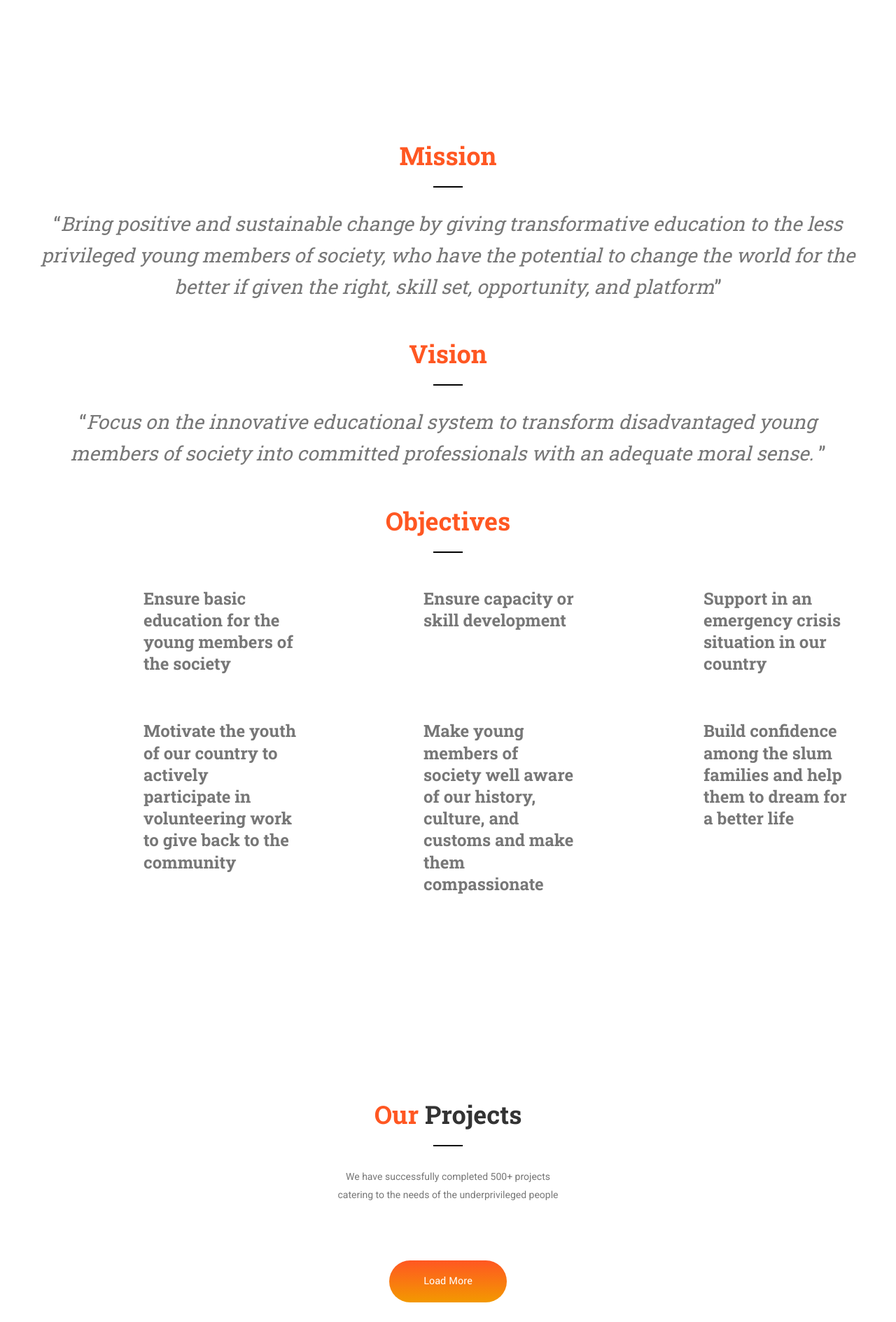
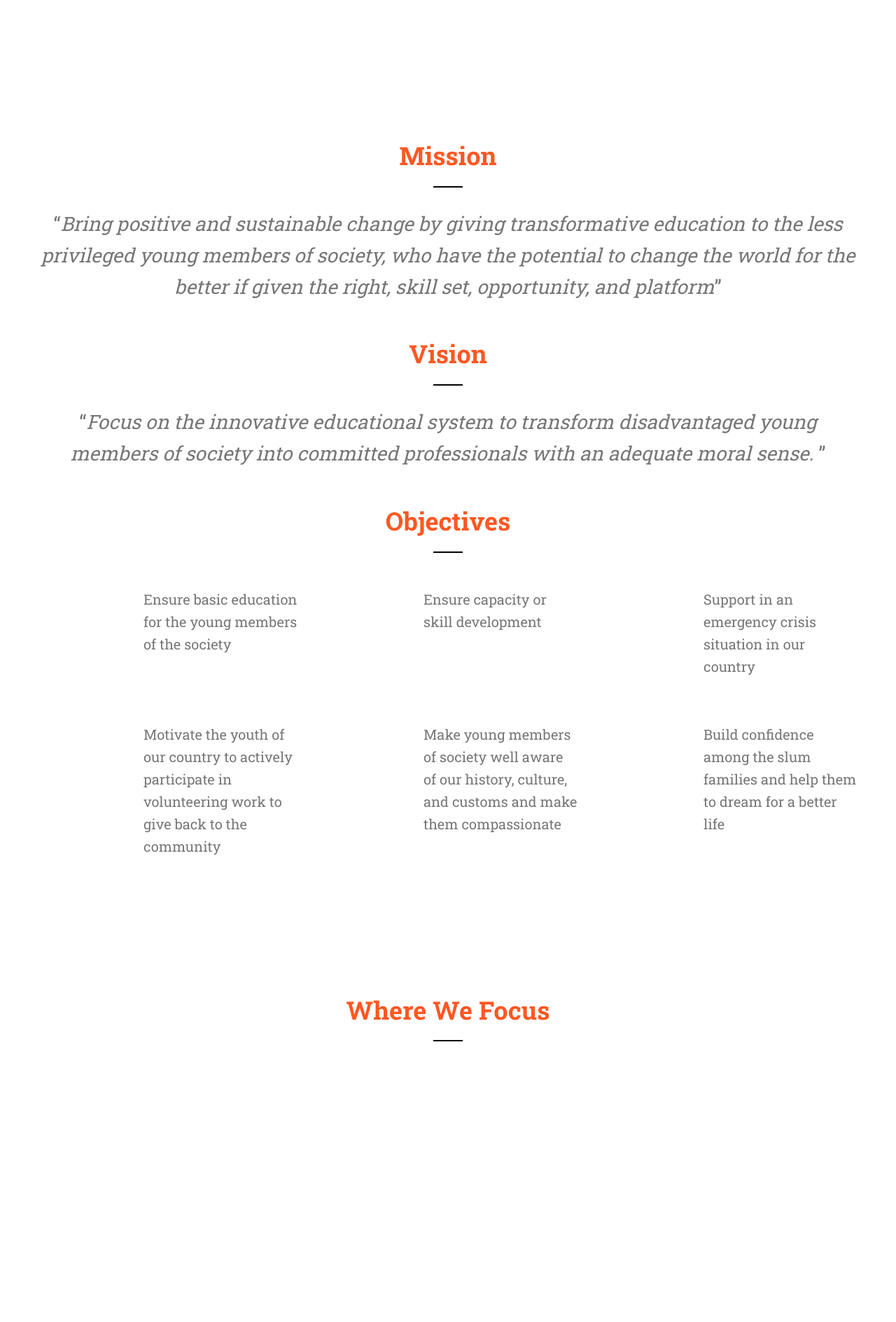
Before and after one commit to KSMubasshir/hashimukh, a Django app: page / in a window 1280 px wide. Shown: the part 1511-3400 px from the top of the page at 70% size. Run offline with Django 4.2, Linux system fonts and the light colour scheme; data that the repository does not hold is empty; some libraries are stand-ins or nearby versions; some web fonts are replaced; grey boxes are pictures that could not be loaded.

Commit message:
where we focus init

```diff
--- a/hashimukh/admin.py
+++ b/hashimukh/admin.py
@@ -1,10 +1,11 @@
 from django.contrib import admin
 
 # Register your models here.
-from .models import News, Project
+from .models import News, Project, Focus
 
 admin.site.register(News)
 admin.site.register(Project)
+admin.site.register(Focus)
 
 
 class AuthorAdmin(admin.ModelAdmin):
--- a/hashimukh/views.py
+++ b/hashimukh/views.py
@@ -2,16 +2,18 @@ from django.http import HttpResponse
 from django.shortcuts import render
 from django.template import loader
 from django.views.generic.edit import CreateView
-from .models import News, Project
+from .models import News, Project, Focus
 
 
 def index(request):
     template = loader.get_template('home/index.html')
     all_news_list = News.objects.all()
     all_project_list = Project.objects.all()
+    all_focus_list = Focus.objects.all()
     context = {
         'all_news_list': all_news_list,
-        'all_project_list': all_project_list
+        'all_project_list': all_project_list,
+        'all_focus_list': all_focus_list
     }
     return HttpResponse(template.render(context, request))
 
--- a/templates/home/index.html
+++ b/templates/home/index.html
@@ -21,6 +21,102 @@
     <!-- Responsive -->
     <meta http-equiv="X-UA-Compatible" content="IE=edge">
     <meta name="viewport" content="width=device-width, initial-scale=1.0, maximum-scale=1.0, user-scalable=0">
+    <style>
+
+        /*************** home page slide ***************/
+        .homepage-slide {
+            width: 100%;
+            min-height: 390px;
+        }
+
+        .homepage-slide-container {
+            overflow: hidden;
+            width: 100%;
+            min-height: 390px;
+            position: relative;
+        }
+
+
+        .homepage-slide-container::after {
+            content: "";
+            width: 50px;
+            height: 50px;
+            border-left: 80px solid transparent;
+            border-right: 80px solid transparent;
+            border-top: 50px solid #fff;
+            position: absolute;
+            z-index: 200;
+            left: 50%;
+            top: 0;
+            transform: translate(-50%, 0%);
+        }
+
+
+        .homepage-slide-content {
+            width: 25%;
+            float: left;
+            min-height: 390px;
+            overflow: hidden;
+            position: relative;
+        }
+
+
+        .background-slide-image {
+            width: 100%;
+            height: 390px;
+            position: absolute;
+            z-index: 10;
+            filter: grayscale(100%);
+        }
+
+
+        .homepage-slide-content:hover .home-slide-overly {
+            background-color: rgba(0, 0, 0, 0.2);
+        }
+
+        .homepage-slide-content:hover .background-slide-image {
+            filter: grayscale(0%);
+        }
+
+
+        .home-slide-overly {
+            width: 100%;
+            height: 390px;
+            position: absolute;
+            z-index: 20;
+            background-color: rgba(0, 0, 0, 0.7);
+            transition: all 0.5s ease 0s;
+        }
+
+
+        .home-slide-overly img {
+            position: absolute;
+            left: 50%;
+            transform: translate(-50%, 0%);
+            bottom: 20%;
+        }
+
+
+        .home-slide-overly h4 {
+            position: absolute;
+            bottom: 55%;
+            text-align: center;
+            display: block;
+            width: 100%;
+            font-size: 22px;
+            color: white;
+        }
+
+        .slider-home-image:hover .home-slide-overly {
+            left: 0;
+            width: 100%;
+            transition: all 0.5s ease 0s;
+        }
+
+        .custom-link:hover {
+            background-color: #0A81EC !important;
+        }
+    </style>
 
     <!--[if lt IE 9]>
 {#    <script src="https://cdnjs.cloudflare.com/ajax/libs/html5shiv/3.7.3/html5shiv.js"></script>#}
@@ -108,13 +204,13 @@
                                 <ul class="navigation clearfix">
                                     <li class="current"><a href="{% url 'index' %}">Home</a></li>
                                     <li class="dropdown">
-                                        <a href="#">Projects</a>
+                                        <a href="#">Where We Focus</a>
                                         <ul>
-                                            {% for project in all_project_list %}
+                                            {% for focus in all_focus_list %}
                                                 <li>
                                                     <div class="card">
-                                                        <a href={% url 'project' project.project_id %}>
-                                                            {{ project.project_title }}
+                                                        <a href="#">
+                                                            {{ focus.focus_title }}
                                                         </a>
                                                     </div>
                                                 </li>
@@ -196,14 +292,14 @@
                             <ul class="navigation clearfix">
                                 <li class="current"><a href="{% url 'index' %}">Home</a></li>
                                 <li class="dropdown">
-                                    <a href="#">Projects</a>
+                                    <a href="#">Where We Focus</a>
                                     <ul>
-                                        {% for project in all_project_list %}
+                                        {% for focus in all_focus_list %}
                                             <li>
                                                 <div class="card">
                                                     <div class="text">
-                                                        <a href={% url 'project' project.project_id %}>
-                                                            {{ project.project_title }}
+                                                        <a href="#">
+                                                            {{ focus.focus_title }}
                                                         </a>
                                                     </div>
                                                 </div>
@@ -342,7 +438,7 @@
                         <div class="icon-box">
                             <span class="icon flaticon-book"></span>
                         </div>
-                        <h3>Ensure basic education for the young members of the society</h3>
+                        <h5>Ensure basic education for the young members of the society</h5>
                     </div>
                 </div>
 
@@ -353,7 +449,7 @@
                         <div class="icon-box">
                             <span class="icon flaticon-award"></span>
                         </div>
-                        <h3>Ensure capacity or skill development</h3>
+                        <h5>Ensure capacity or skill development</h5>
                     </div>
                 </div>
 
@@ -363,7 +459,7 @@
                         <div class="icon-box">
                             <span class="icon flaticon-chat-comment-oval-speech-bubble-with-text-lines"></span>
                         </div>
-                        <h3>Support in an emergency crisis situation in our country</h3>
+                        <h5>Support in an emergency crisis situation in our country</h5>
                     </div>
                 </div>
 
@@ -373,8 +469,8 @@
                         <div class="icon-box">
                             <span class="icon flaticon-donation-2"></span>
                         </div>
-                        <h3>Motivate the youth of our country to actively participate in volunteering work to give back
-                            to the community</h3>
+                        <h5>Motivate the youth of our country to actively participate in volunteering work to give back
+                            to the community</h5>
                     </div>
                 </div>
 
@@ -385,8 +481,8 @@
                         <div class="icon-box">
                             <span class="icon flaticon-world"></span>
                         </div>
-                        <h3>Make young members of society well aware of our history, culture, and customs and make them
-                            compassionate</h3>
+                        <h5>Make young members of society well aware of our history, culture, and customs and make them
+                            compassionate</h5>
                     </div>
                 </div>
 
@@ -396,81 +492,39 @@
                         <div class="icon-box">
                             <span class="icon flaticon-house-1"></span>
                         </div>
-                        <h3>Build confidence among the slum families and help them to dream for a better life</h3>
+                        <h5>Build confidence among the slum families and help them to dream for a better life</h5>
                     </div>
                 </div>
             </div>
         </div>
     </section>
 
-    <!-- Gallery Section -->
-    <section class="gallery-section">
-        <div class="auto-container">
-            <!-- Sec Title -->
+        <!-- Gallery Section -->
+        <section class="homepage-slide-section">
             <div class="sec-title centered">
-                <h2><span class="theme_color">Our</span> Projects</h2>
-                <div class="text">We have successfully completed 500+ projects <br>catering to the needs of the
-                    underprivileged people
-                </div>
+                <h2><span class="theme_color">Where We Focus</span></h2>
             </div>
+            <div class="homepage-slide-container">
+                {% for focus in all_focus_list %}
+                    <!--start -->
+                    <div class="homepage-slide-content">
+                        <img class="background-slide-image" src="{{ focus.focus_image.url }}"
+                             alt="Slide Image 1">
+                        <a href="#" target="_blank" class="slider-home-image">
+                            <div class="home-slide-overly">
+                                <h4>{{ focus.focus_title }}</h4>
+                                <br>
+                                <img src="{{ focus.focus_icon.url }}"  style="height: 100px;width: 100px;bottom: 18.5%"></img>
+                            </div>
+                        </a>
+                    </div>
+                    <!--end -->
+                {% endfor %}
 
-            <!--MixitUp Galery-->
-            <div class="mixitup-gallery">
-                <div class="filter-list row clearfix">
-                    {% for project in all_project_list %}
-                        <!-- Gallery Block -->
-                        <div class="gallery-block mix water charity col-lg-4 col-md-6 col-sm-12">
-                            <div class="inner-box">
-                                <div class="image">
 
-                                    <figure>
-                                        <img src="{{ project.project_image.url }}" alt=""/>
-                                        <figcaption>
-                                            {{ project.project_title }}
-                                        </figcaption>
-                                    </figure>
-
-                                    <div class="overlay-box">
-                                        <div class="overlay-inner">
-
-                                            <h3>
-                                                <a href="{% url 'project' project.project_id %}">
-                                                    {{ project.project_title }}
-                                                </a>
-                                            </h3>
-
-                                            <div class="text">
-                                                {{ project.project_tagline }}
-                                            </div>
-
-                                            <ul class="links">
-                                                <li>
-                                                    <a href="{% url 'project' project.project_id %}" target="_blank"
-                                                       class="icon flaticon-web-link"></a>
-                                                </li>
-                                                <li>
-                                                    <a href="{{ project.project_image.url }}"
-                                                       data-fancybox="gallery"
-                                                       data-caption="" class="icon flaticon-full-screen"></a>
-                                                </li>
-                                            </ul>
-                                        </div>
-                                    </div>
-                                </div>
-                            </div>
-                        </div>
-                    {% endfor %}
-                </div>
             </div>
-
-            <div class="load-more-btn text-center">
-                <a href="#" class="theme-btn btn-style-five">load more</a>
-            </div>
-
-        </div>
-    </section>
-    <!-- End Gallery Section -->
-
+        </section>
+        <!-- End Gallery Section -->
 
     <!-- Gallery Section -->
     <section class="gallery-section">
@@ -786,11 +840,13 @@
                                                 <br>Dhanmondi, Dhaka- 1205
                                             </a>
                                         </li>
-                                        <li style="text-transform: none">Email: <br><a href="mailto:hashimukh.socialwelfare.bd@gmail.com">hashimukh.socialwelfare.bd@gmail.com</a>
+                                        <li style="text-transform: none">Email: <br><a
+                                                href="mailto:hashimukh.socialwelfare.bd@gmail.com">hashimukh.socialwelfare.bd@gmail.com</a>
                                         </li>
                                         <li>
                                             Phone:
-                                            <br><a href="tel: +8801794146555">+8801794146555</a>, <a href="tel: +8801685794498">+8801685794498</a>
+                                            <br><a href="tel: +8801794146555">+8801794146555</a>, <a
+                                                href="tel: +8801685794498">+8801685794498</a>
                                         </li>
                                     </ul>
                                 </div>
```
Also changed, not shown: hashimukh/models.py (+10 -0 lines).
